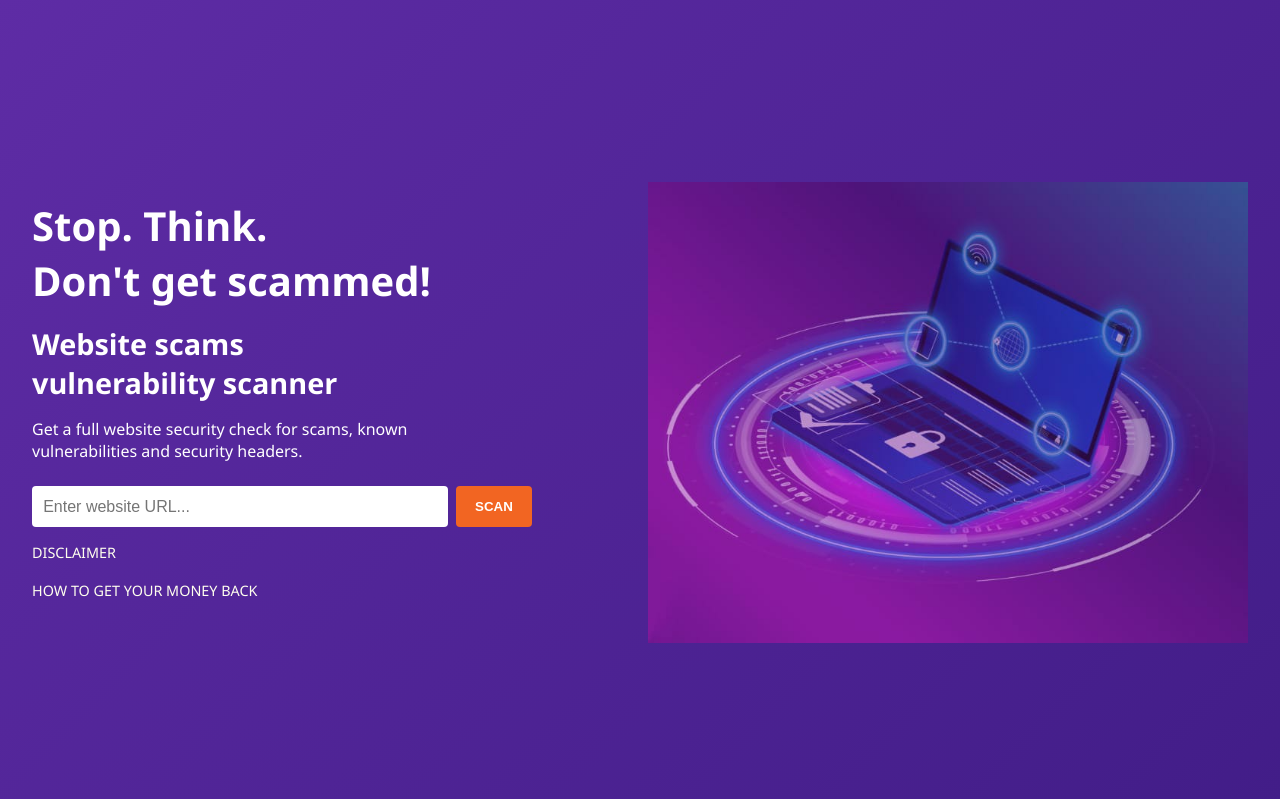
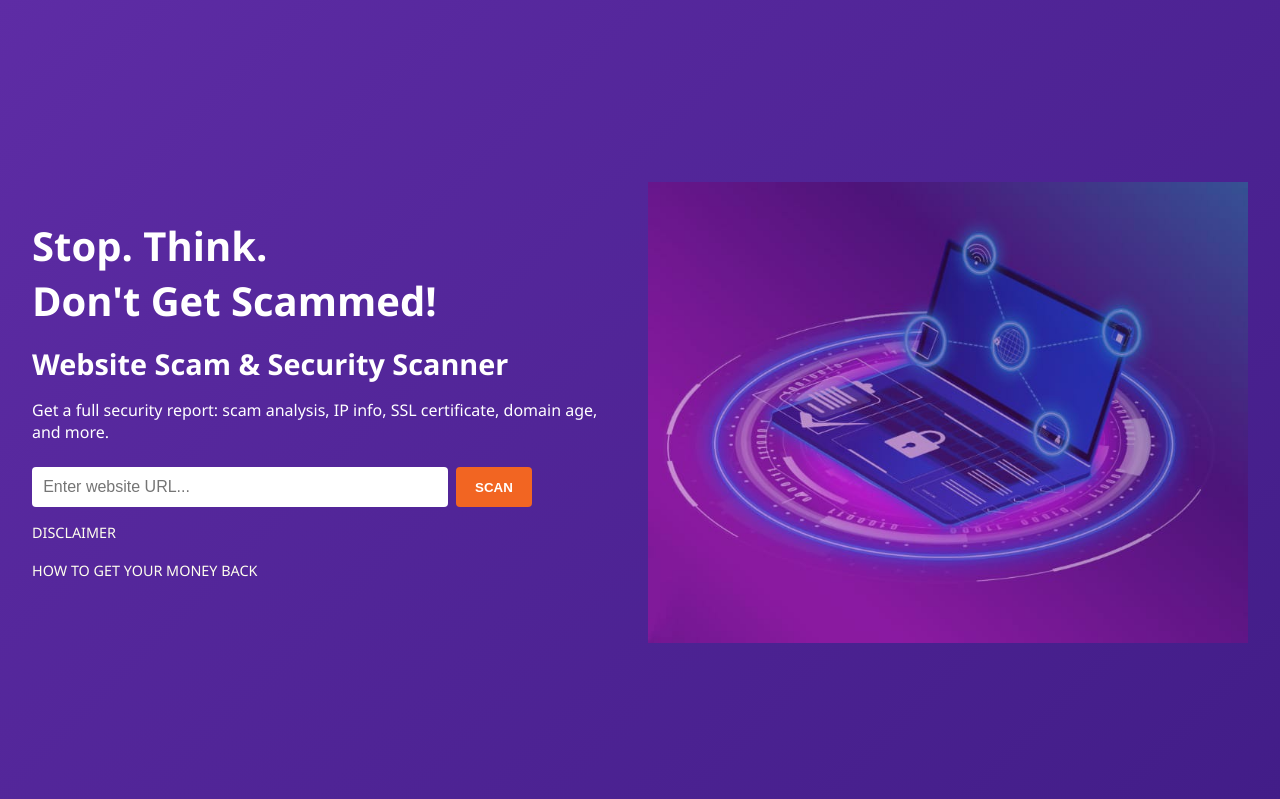
Before and after one commit to Aravidroid/Fraud_Website_Detector, a Flask app: page / in a window 1280 px wide. Shown: the part 181-980 px from the top of the page. Run offline with Flask 3, Linux system fonts and the light colour scheme.

Commit message:
Update index.html

```diff
--- a/fakeweb/templates/index.html
+++ b/fakeweb/templates/index.html
@@ -3,15 +3,14 @@
 <head>
   <meta charset="UTF-8" />
   <meta name="viewport" content="width=device-width, initial-scale=1.0" />
-  <title>Website Scanner</title>
+  <title>Fraud Website Detector</title>
   <link rel="stylesheet" href="{{ url_for('static', filename='style.css') }}">
 </head>
-
 <body>
   <header>
     <div class="header-container">
       <div class="logo">
-        <img src="{{ url_for('static', filename='images/download.jpeg') }}" />
+        <img src="{{ url_for('static', filename='images/download.jpeg') }}" alt="Logo" />
       </div>
       <div class="header-title">
         <h1>Fraud Website Detector</h1>
@@ -21,12 +20,9 @@
 
   <main class="scanner-section">
     <div class="scanner-text">
-      <h1>Stop. Think. <br> Don't get scammed!</h1>
-      <h2>Website scams<br> vulnerability scanner</h2>
-      <p>
-        Get a full website security check for scams, known <br />
-        vulnerabilities and security headers.
-      </p>
+      <h1>Stop. Think. <br>Don't Get Scammed!</h1>
+      <h2>Website Scam & Security Scanner</h2>
+      <p>Get a full security report: scam analysis, IP info, SSL certificate, domain age, and more.</p>
 
       <form id="scannerForm">
         <input type="url" id="websiteUrl" placeholder="Enter website URL..." required />
@@ -34,16 +30,16 @@
       </form>
 
       <div class="links">
-        <a href="#" onclick="showDisclaimer()">DISCLAIMER</a> <br><br>
+        <a href="#" onclick="showDisclaimer()">DISCLAIMER</a><br><br>
         <div id="disclaimerText" style="display:none; margin-bottom: 10px; color: red; font-size: 14px;">
-    This tool offers a preliminary assessment and serves as a helpful indicator, but cannot guarantee absolute accuracy. Always exercise caution and independently verify all information before engaging with any website.
-  </div>
+          This tool provides an initial risk check. Always verify details manually before sharing personal or financial information.
+        </div>
         <a href="{{ url_for('get_money_back') }}">HOW TO GET YOUR MONEY BACK</a>
       </div>
     </div>
 
     <div class="scanner-image">
-      <img src="{{ url_for('static', filename='images/my_image.jpg') }}" alt="Scanner Visual" width="600"/>
+      <img src="{{ url_for('static', filename='images/my_image.jpg') }}" alt="Scanner Visual" width="600" />
     </div>
   </main>
 
@@ -54,17 +50,26 @@
     <p><strong>Scam Detected:</strong> <span id="scam_detected"></span></p>
     <p><strong>Violations:</strong> <span id="violations"></span></p>
     <p><strong>IP Address:</strong> <span id="ip"></span></p>
+    <p><strong>Reverse DNS:</strong> <span id="reverse_dns"></span></p>
+    <p><strong>ASN:</strong> <span id="asn"></span></p>
+    <p><strong>ISP/Org:</strong> <span id="isp"></span></p>
+    <p><strong>Country:</strong> <span id="country"></span></p>
     <p><strong>SSL Valid:</strong> <span id="ssl_valid"></span></p>
+    <p><strong>SSL Expiry:</strong> <span id="ssl_expiry"></span></p>
     <p><strong>Missing Headers:</strong> <span id="headers"></span></p>
-    <p><strong>Rating:</strong> <span id="rating"></span> / 5</p>
-    <p><strong>Reviews:</strong> <span id="reviews"></span></p>
-
-    <div class="feelings" style="display:flex; gap:20px; margin-top:20px;">
-      <div>😡 <br> <span id="angry"></span></div>
-      <div>😐 <br> <span id="neutral"></span></div>
-      <div>😊 <br> <span id="happy"></span></div>
-      <div>😍 <br> <span id="very_happy"></span></div>
-    </div>
+    <p><strong>Domain Age:</strong> <span id="domain_age"></span></p>
+    <p><strong>Registrar:</strong> <span id="registrar"></span></p>
+    <p><strong>Owner:</strong> <span id="owner"></span></p>
+    <p><strong>LLM Summary:</strong> <span id="llm_summary"></span></p>
+    <span id="llm_output"></span>
+    <span id="question1"></span>
+    <span id="question2"></span>
+    <span id="question3"></span>
+    <span id="question4"></span>
+    <span id="question5"></span>
+    <span id="question6"></span>
+    <span id="question7"></span>
+    <span id="question8"></span>
   </section>
 
   <script src="{{ url_for('static', filename='script.js') }}"></script>
```
